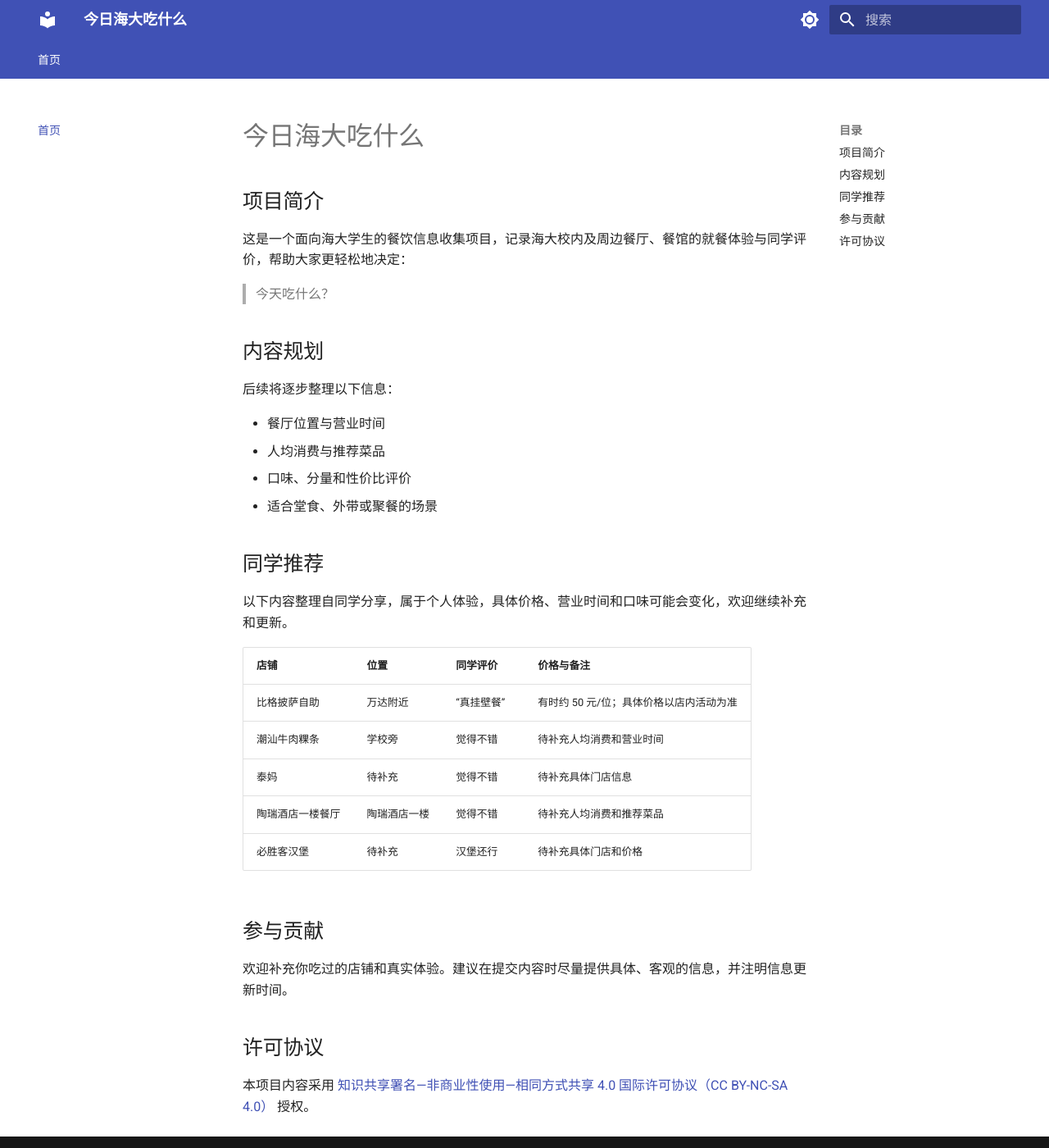
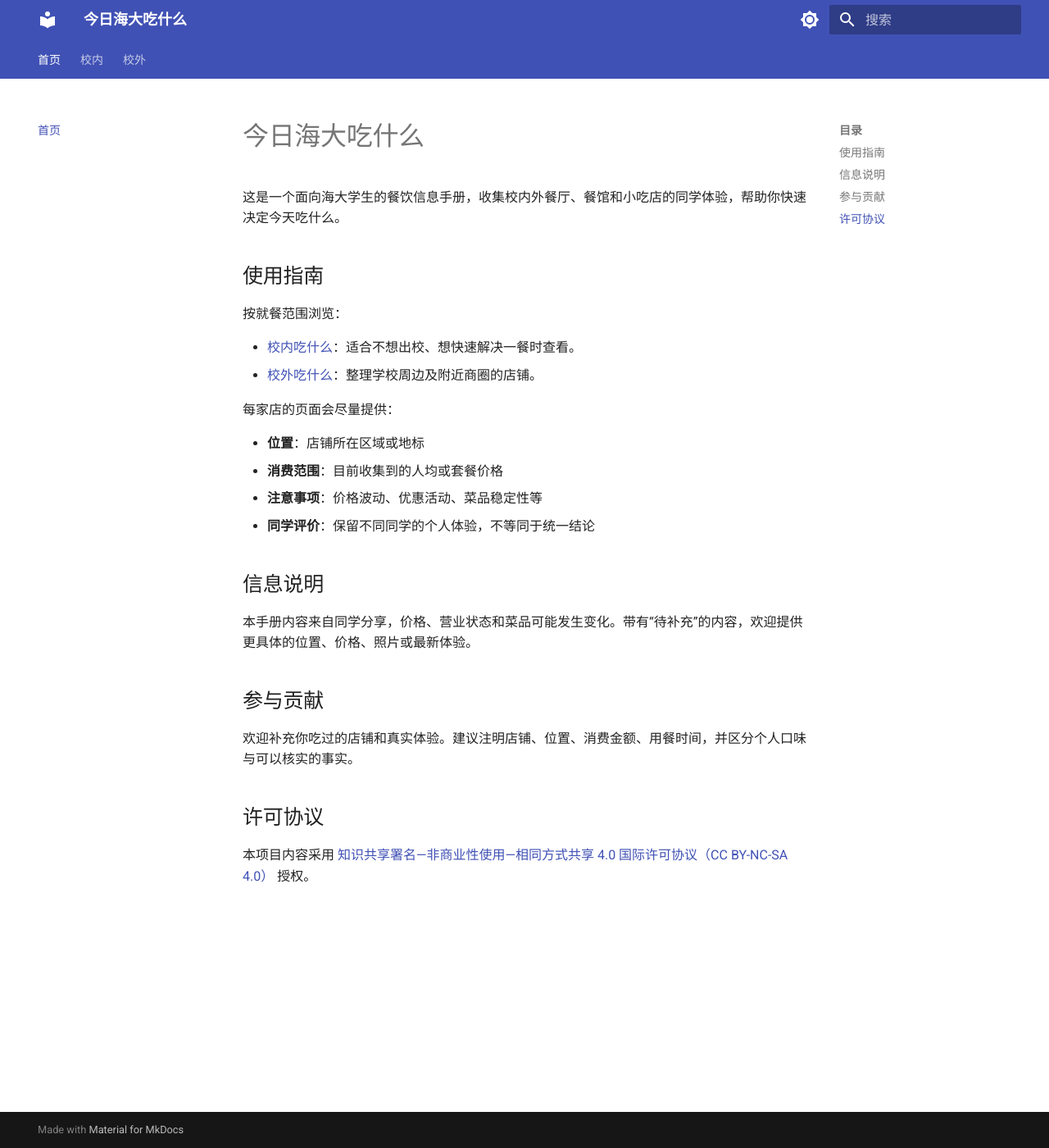
Before and after one commit to Conduit-Club/what-to-eat-in-shou-today, an MkDocs documentation site: the page built from docs/index.md, in a window 1280 px wide and 1400 px high. Shown: the whole window at 82% size. Built offline with MkDocs 1.6.1 and Material for MkDocs 9.7.7, drawn with Linux system fonts in a browser that asks for light colours.

Commit message:
Organize food guide by campus and restaurant

```diff
--- a/docs/index.md
+++ b/docs/index.md
@@ -1,35 +1,28 @@
 # 今日海大吃什么
 
-## 项目简介
+这是一个面向海大学生的餐饮信息手册，收集校内外餐厅、餐馆和小吃店的同学体验，帮助你快速决定今天吃什么。
 
-这是一个面向海大学生的餐饮信息收集项目，记录海大校内及周边餐厅、餐馆的就餐体验与同学评价，帮助大家更轻松地决定：
+## 使用指南
 
-> 今天吃什么？
+按就餐范围浏览：
 
-## 内容规划
+- [校内吃什么](on-campus/index.md)：适合不想出校、想快速解决一餐时查看。
+- [校外吃什么](off-campus/index.md)：整理学校周边及附近商圈的店铺。
 
-后续将逐步整理以下信息：
+每家店的页面会尽量提供：
 
-- 餐厅位置与营业时间
-- 人均消费与推荐菜品
-- 口味、分量和性价比评价
-- 适合堂食、外带或聚餐的场景
+- **位置**：店铺所在区域或地标
+- **消费范围**：目前收集到的人均或套餐价格
+- **注意事项**：价格波动、优惠活动、菜品稳定性等
+- **同学评价**：保留不同同学的个人体验，不等同于统一结论
 
-## 同学推荐
+## 信息说明
 
-以下内容整理自同学分享，属于个人体验，具体价格、营业时间和口味可能会变化，欢迎继续补充和更新。
-
-| 店铺 | 位置 | 同学评价 | 价格与备注 |
-| --- | --- | --- | --- |
-| 比格披萨自助 | 万达附近 | “真挂壁餐” | 有时约 50 元/位；具体价格以店内活动为准 |
-| 潮汕牛肉粿条 | 学校旁 | 觉得不错 | 待补充人均消费和营业时间 |
-| 泰妈 | 待补充 | 觉得不错 | 待补充具体门店信息 |
-| 陶瑞酒店一楼餐厅 | 陶瑞酒店一楼 | 觉得不错 | 待补充人均消费和推荐菜品 |
-| 必胜客汉堡 | 待补充 | 汉堡还行 | 待补充具体门店和价格 |
+本手册内容来自同学分享，价格、营业状态和菜品可能发生变化。带有“待补充”的内容，欢迎提供更具体的位置、价格、照片或最新体验。
 
 ## 参与贡献
 
-欢迎补充你吃过的店铺和真实体验。建议在提交内容时尽量提供具体、客观的信息，并注明信息更新时间。
+欢迎补充你吃过的店铺和真实体验。建议注明店铺、位置、消费金额、用餐时间，并区分个人口味与可以核实的事实。
 
 ## 许可协议
 
--- a/mkdocs.yml
+++ b/mkdocs.yml
@@ -33,3 +33,19 @@ markdown_extensions:
 
 nav:
   - 首页: index.md
+  - 校内:
+      - 校内概览: on-campus/index.md
+      - 肠粉: on-campus/changfen.md
+  - 校外:
+      - 校外概览: off-campus/index.md
+      - 潮汕牛肉粿条: off-campus/shantou-beef-noodles.md
+      - 比格披萨自助: off-campus/big-pizza.md
+      - 必胜客汉堡: off-campus/pizza-hut-burger.md
+      - 泰妈: off-campus/taima.md
+      - 今牛: off-campus/jinniu.md
+      - 陶瑞酒店一楼餐厅: off-campus/taorui.md
+      - 汉堡王: off-campus/burger-king.md
+      - 甜品铺叉烧饭: off-campus/dessert-bbq-pork-rice.md
+      - 南昌特色瓦罐汤: off-campus/nanchang-pot-soup.md
+      - 江西小炒: off-campus/jiangxi-stir-fry.md
+      - 久锅子潮汕牛肉火锅: off-campus/jiuguozi.md
```
Also changed, not shown: docs/off-campus/big-pizza.md (added, +31 -0 lines), docs/off-campus/burger-king.md (added, +30 -0 lines), docs/off-campus/dessert-bbq-pork-rice.md (added, +19 -0 lines), docs/off-campus/index.md (added, +17 -0 lines), docs/off-campus/jiangxi-stir-fry.md (added, +19 -0 lines), docs/off-campus/jinniu.md (added, +19 -0 lines), docs/off-campus/jiuguozi.md (added, +19 -0 lines), docs/off-campus/nanchang-pot-soup.md (added, +21 -0 lines), docs/off-campus/pizza-hut-burger.md (added, +19 -0 lines), docs/off-campus/shantou-beef-noodles.md (added, +19 -0 lines), docs/off-campus/taima.md (added, +19 -0 lines), docs/off-campus/taorui.md (added, +19 -0 lines), docs/on-campus/changfen.md (added, +19 -0 lines), docs/on-campus/index.md (added, +7 -0 lines).
